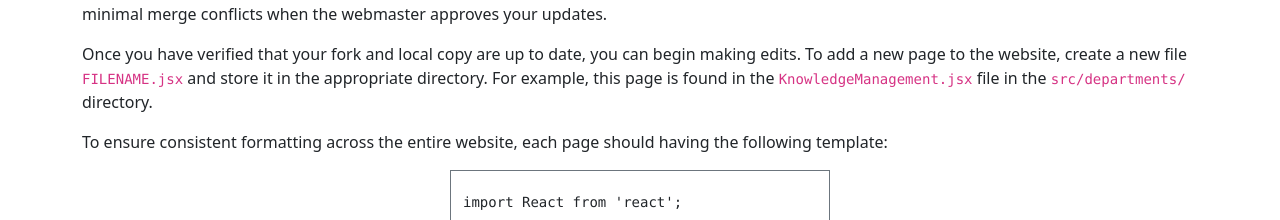
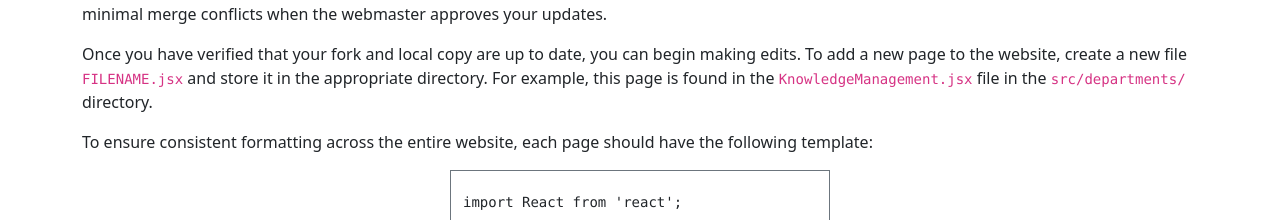
Before and after one commit to ebirtodaso/UHM-SCADA-Lab.github.io, a React (Create React App) app: page /#/knowledgeManagement in a window 1280 px wide. Shown: the part 1147-1367 px from the top of the page. Built offline with nearby package versions, Linux system fonts and the light colour scheme.

Commit message:
Minor updates

```diff
--- a/src/departments/KnowledgeManagement.jsx
+++ b/src/departments/KnowledgeManagement.jsx
@@ -33,7 +33,7 @@ const KnowledgeManagement = () => (
     <p>Once you have verified that your fork and local copy are up to date, you can begin making edits. To add a new page to the website, create a new file <code>FILENAME.jsx</code> and store it in the appropriate directory. For example,
       this page is found in the <code>KnowledgeManagement.jsx</code> file in the <code>src/departments/</code> directory.
     </p>
-    <p>To ensure consistent formatting across the entire website, each page should having the following template:</p>
+    <p>To ensure consistent formatting across the entire website, each page should have the following template:</p>
     <Row className="justify-content-center pb-3">
       <Col lg={4} className="border border-secondary">
         <pre>
--- a/src/style.css
+++ b/src/style.css
@@ -33,6 +33,10 @@ a.nav-link {
 
 a {
   color: black;
+}
+
+a:hover {
+  color: var(--dark-green);
 }
 
 #departments img, #legacy img {
```
